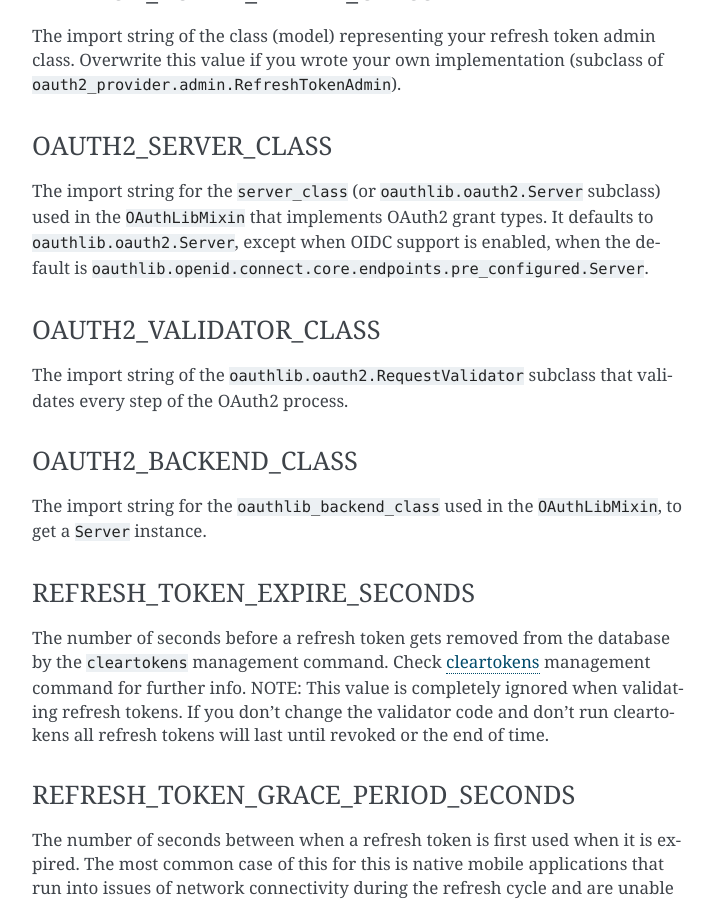
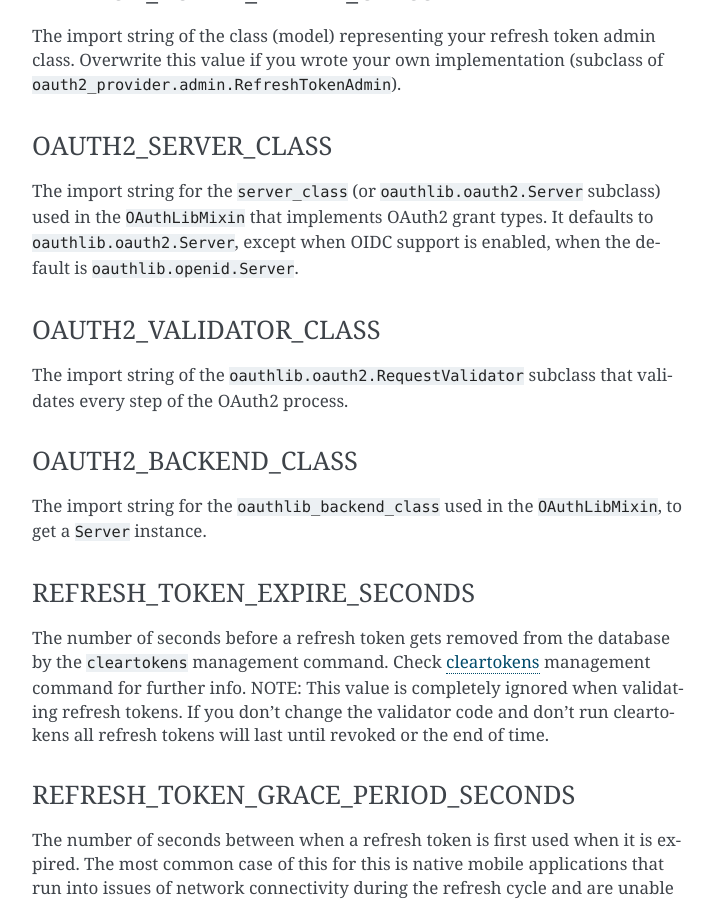
Before and after one commit to jazzband/django-oauth-toolkit, a Sphinx documentation site: the page built from docs/settings.rst, in a window 1280 px wide and 900 px high, scrolled down 2901 px. Shown: the whole window, without its empty margins (388-1101 px from the left). Built offline with Sphinx 7.4.7, drawn with Linux system fonts in a browser that asks for light colours.

Commit message:
Fix another reference to oauthlib.openid.Server

```diff
--- a/docs/settings.rst
+++ b/docs/settings.rst
@@ -126,7 +126,7 @@
 The import string for the ``server_class`` (or ``oauthlib.oauth2.Server`` subclass)
 used in the ``OAuthLibMixin`` that implements OAuth2 grant types. It defaults
 to ``oauthlib.oauth2.Server``, except when OIDC support is enabled, when the
-default is ``oauthlib.openid.connect.core.endpoints.pre_configured.Server``.
+default is ``oauthlib.openid.Server``.
 
 OAUTH2_VALIDATOR_CLASS
 ~~~~~~~~~~~~~~~~~~~~~~
```
